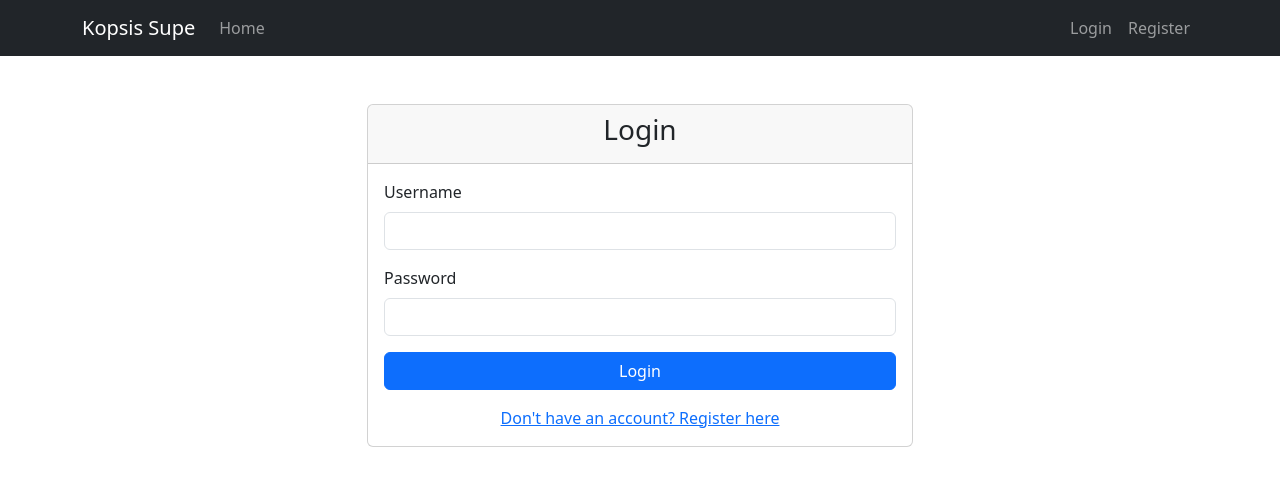
After one commit to kopsisnet/kopsis_supe, a Django app: page /accounts/login/ in a window 1280 px wide. The commit adds this page. Shown: the top 486 px of the page. Run offline with Django 5.2, Linux system fonts and the light colour scheme.

Commit message:
Add authentication system with login and registration

```diff
--- a/config/settings.py
+++ b/config/settings.py
@@ -146,3 +146,8 @@ STATICFILES_STORAGE = 'whitenoise.storage.CompressedManifestStaticFilesStorage'
 # https://docs.djangoproject.com/en/5.2/ref/settings/#default-auto-field
 
 DEFAULT_AUTO_FIELD = 'django.db.models.BigAutoField'
+
+# Authentication settings
+LOGIN_REDIRECT_URL = '/'
+LOGOUT_REDIRECT_URL = '/'
+LOGIN_URL = '/accounts/login/'
--- a/config/urls.py
+++ b/config/urls.py
@@ -15,10 +15,12 @@ Including another URLconf
     2. Add a URL to urlpatterns:  path('blog/', include('blog.urls'))
 """
 from django.contrib import admin
-from django.urls import path
-from core.views import HomeView, home
+from django.urls import path, include
+from core.views import HomeView, home, register
 
 urlpatterns = [
     path('', home, name='home'),
+    path('accounts/register/', register, name='register'),
+    path('accounts/', include('django.contrib.auth.urls')),
     path('admin/', admin.site.urls),
 ]
--- a/templates/base.html
+++ b/templates/base.html
@@ -14,13 +14,30 @@
                 <span class="navbar-toggler-icon"></span>
             </button>
             <div class="collapse navbar-collapse" id="navbarNav">
-                <ul class="navbar-nav">
+                <ul class="navbar-nav me-auto">
                     <li class="nav-item">
                         <a class="nav-link" href="/">Home</a>
                     </li>
                     {% if user.is_authenticated %}
                     <li class="nav-item">
                         <a class="nav-link" href="/admin/">Admin</a>
+                    </li>
+                    {% endif %}
+                </ul>
+                <ul class="navbar-nav">
+                    {% if user.is_authenticated %}
+                    <li class="nav-item">
+                        <span class="nav-link">Welcome, {{ user.username }}!</span>
+                    </li>
+                    <li class="nav-item">
+                        <a class="nav-link" href="{% url 'logout' %}">Logout</a>
+                    </li>
+                    {% else %}
+                    <li class="nav-item">
+                        <a class="nav-link" href="{% url 'login' %}">Login</a>
+                    </li>
+                    <li class="nav-item">
+                        <a class="nav-link" href="{% url 'register' %}">Register</a>
                     </li>
                     {% endif %}
                 </ul>
--- /dev/null
+++ b/templates/registration/login.html
@@ -0,0 +1,40 @@
+{% extends 'base.html' %}
+
+{% block content %}
+<div class="container mt-5">
+    <div class="row justify-content-center">
+        <div class="col-md-6">
+            <div class="card">
+                <div class="card-header">
+                    <h3 class="text-center">Login</h3>
+                </div>
+                <div class="card-body">
+                    <form method="post">
+                        {% csrf_token %}
+                        {% if form.errors %}
+                            <div class="alert alert-danger">
+                                Please correct the error{{ form.errors|pluralize }} below:
+                                {{ form.non_field_errors }}
+                            </div>
+                        {% endif %}
+                        <div class="mb-3">
+                            <label for="username" class="form-label">Username</label>
+                            <input type="text" name="username" class="form-control" id="username" required>
+                        </div>
+                        <div class="mb-3">
+                            <label for="password" class="form-label">Password</label>
+                            <input type="password" name="password" class="form-control" id="password" required>
+                        </div>
+                        <div class="d-grid gap-2">
+                            <button type="submit" class="btn btn-primary">Login</button>
+                        </div>
+                    </form>
+                    <div class="mt-3 text-center">
+                        <a href="{% url 'register' %}">Don't have an account? Register here</a>
+                    </div>
+                </div>
+            </div>
+        </div>
+    </div>
+</div>
+{% endblock %}
```
Also changed, not shown: core/forms.py (added, +16 -0 lines), core/views.py (+19 -1 lines), templates/registration/register.html (added, +38 -0 lines).
